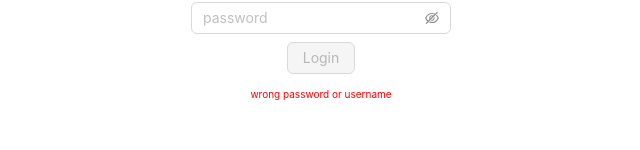
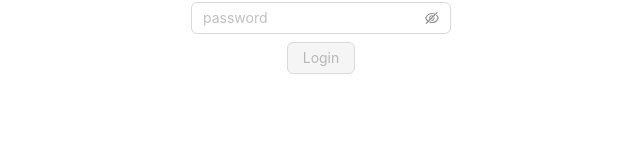
Before and after one commit to Dilansilva/ucsc-component-based-app, a React (Create React App) app: page / in a window 1280 px wide. Shown: the part 150-300 px from the top of the page, without its empty margins (319-959 px from the left). Built offline with nearby package versions, Linux system fonts and the light colour scheme.

Commit message:
Some error handling

```diff
--- a/src/App.js
+++ b/src/App.js
@@ -8,6 +8,7 @@ import './App.css'
 function App() {
   const [password,setPassword] = useState(null);
   const [username,setUsername] = useState(null);
+  const [credentails,setCredentials] = useState(null);
 
   const submitCredentails = () => {
     fetch('http://localhost:3000/login', {
@@ -22,15 +23,17 @@ function App() {
     })
        .then((response) => response.json())
        .then((data) => {
-          console.log("kmkknk",data);
-          // Handle data
+          console.log("kmkknk",data.message);
+          if(data.message === "loginsucess"){
+            window.location.replace("http://youtube.com");
+          }
+          setCredentials(data.message)
        })
        .catch((err) => {
           console.log(err.message);
        });
   }
 
-  const [credentails,setCredentials] = useState();
   return (
     <div className='textCenter'>
       <h1>Login</h1>
@@ -47,7 +50,7 @@ function App() {
       <Button type="primary" disabled={username && password ? false : true} onClick={submitCredentails}>
         Login
       </Button>
-        <small className='errorMsg'>{credentails ? null : 'wrong password or username'}</small>
+        <small className='errorMsg'>{credentails ? credentails : null}</small>
       </Space>
     </div>
   );
```
